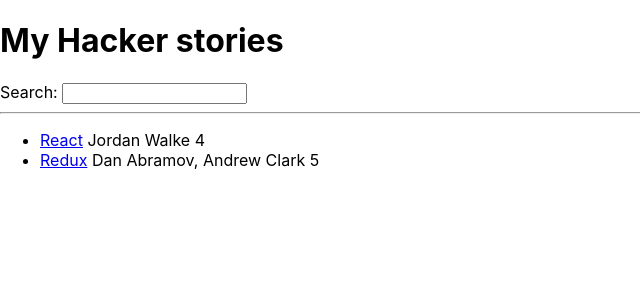
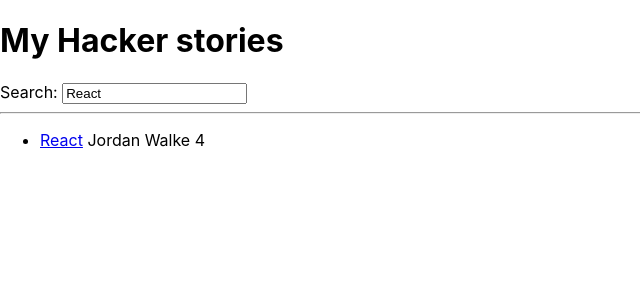
Before and after one commit to carlinjshaw/road_to_react, a React (Create React App) app in the folder hacker-stories/: page / in a window 1280 px wide. Shown: the top 300 px of the page, without its empty margins (0-640 px from the left). Built offline with nearby package versions, Linux system fonts and the light colour scheme.

Commit message:
passed the search state to the value of the HTML input search box

```diff
--- a/hacker-stories/src/App.js
+++ b/hacker-stories/src/App.js
@@ -22,7 +22,7 @@
     }
   ]
   //A
-  const [searchTerm, setSearchTerm] = React.useState('');
+  const [searchTerm, setSearchTerm] = React.useState('React');
 
   const handleSearch = (event) => {
     //D
@@ -37,7 +37,7 @@
   return (
     <div>
       <h1>My Hacker stories</h1>
-      <Search onSearch={handleSearch}/>
+      <Search search = {searchTerm} onSearch={handleSearch}/>
 
       <hr />
       <List list = {searchedStories}/>
@@ -72,7 +72,7 @@
 const Search = (props) => (
 <div>
   <label htmlFor = "search">Search: </label>
-  <input id= "search" type = "text" onChange= {props.onSearch}/>
+  <input id= "search" type = "text" value={props.search} onChange= {props.onSearch}/>
 
   {/* <p>
     Searching for <strong>{searchTerm}</strong>
```
